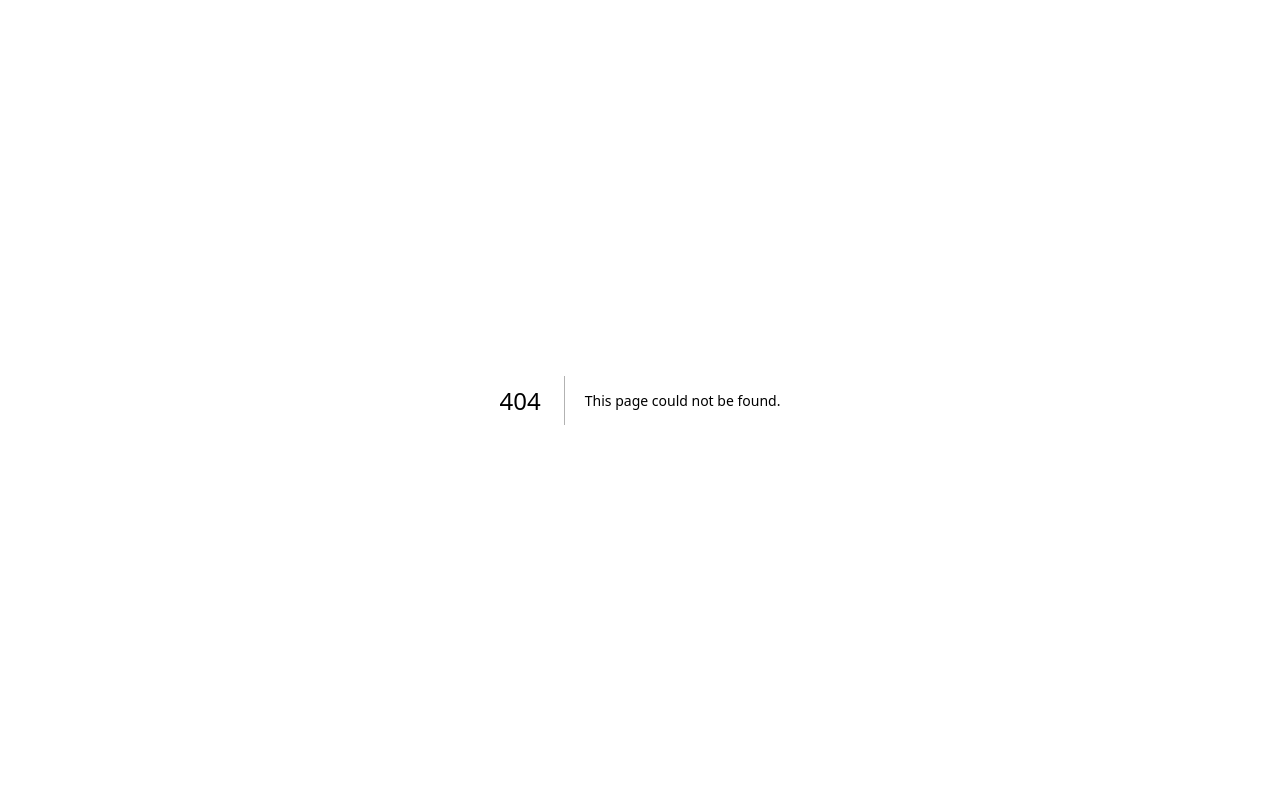
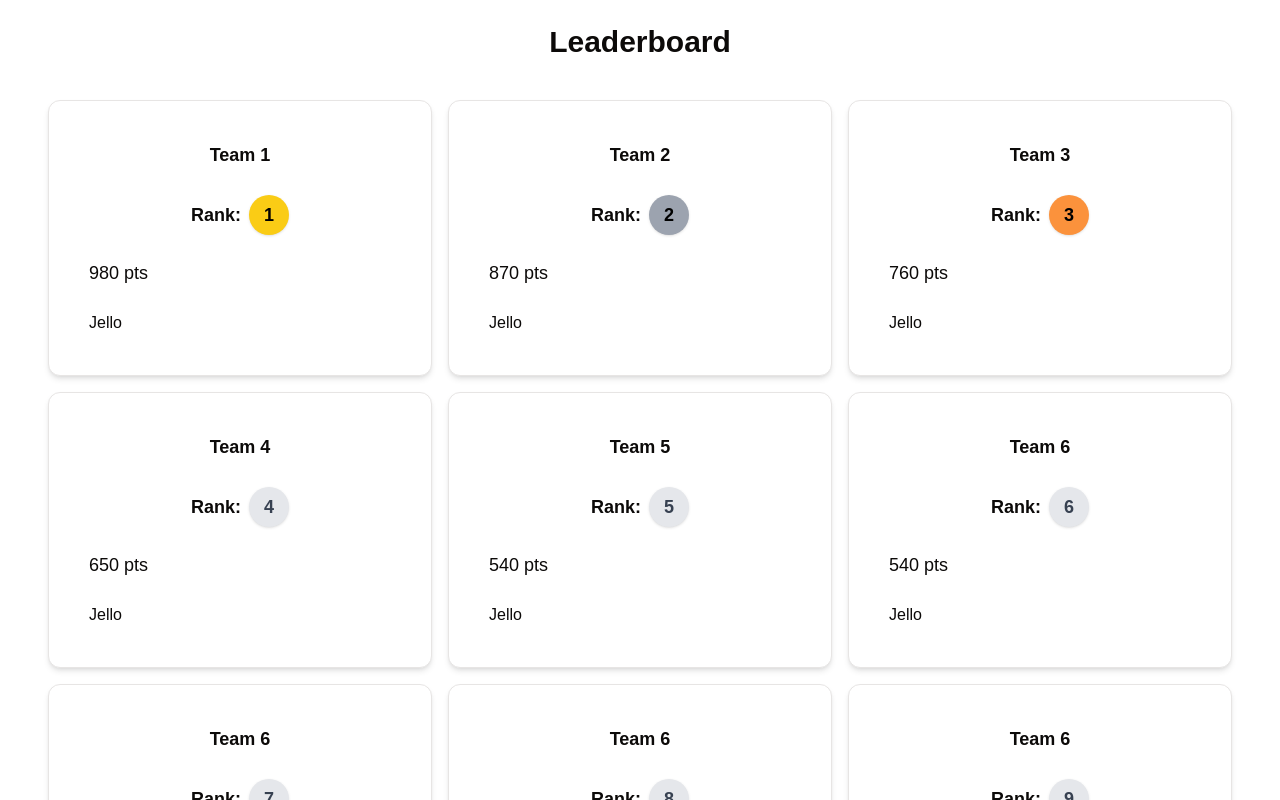
Before and after one commit to thecapst1/basalt, a Next.js app in the folder client/: page /leaderboard in a window 1280 px wide. Before the commit this address had no page. Shown: the top 800 px of the page. Built offline with nearby package versions, Linux system fonts and the light colour scheme.

Commit message:
Incorporated route and leader board

```diff
--- a/client/app/home.css
+++ b/client/app/home.css
@@ -1,6 +1,7 @@
 .login-container {
     display: flex;
     justify-content: center;
+    flex-direction: column;
     align-items: center;
     width: 100vw;
     height: 100vh;
--- /dev/null
+++ b/client/app/leaderboard/page.tsx
@@ -0,0 +1,68 @@
+import React from "react";
+import { Card, CardContent, CardHeader, CardFooter } from "@/components/ui/card";
+import { Badge } from "@/components/ui/badge";
+
+const Leaderboard = () => {
+  const data = [
+    { rank: 1, name: "Team 1", score: 980 },
+    { rank: 2, name: "Team 2", score: 870 },
+    { rank: 3, name: "Team 3", score: 760 },
+    { rank: 4, name: "Team 4", score: 650 },
+    { rank: 5, name: "Team 5", score: 540 },
+    { rank: 6, name: "Team 6", score: 540 },
+    { rank: 7, name: "Team 6", score: 540 },
+    { rank: 8, name: "Team 6", score: 540 },
+    { rank: 9, name: "Team 6", score: 540 },
+
+  ];
+
+  const getRankColor = (rank: number) => {
+    switch (rank) {
+      case 1:
+        return "bg-yellow-400 text-black";
+      case 2:
+        return "bg-gray-400 text-black";
+      case 3:
+        return "bg-orange-400 text-black";
+      default:
+        return "bg-gray-200 text-gray-700";
+    }
+  };
+
+  return (
+    <div className="flex flex-col items-center min-h-screen justify-center gap-10 p-6">
+      <h2 className="text-3xl font-bold">Leaderboard</h2>
+
+      <div className="flex flex-wrap w-full justify-center gap-4">
+        {data.map((player) => (
+          <Card
+            key={player.rank}
+            className="w-[30vw] p-4 shadow-md rounded-xl"
+          >
+            <CardHeader className="flex flex-col gap-5 items-center justify-center">
+              <span className="text-lg font-semibold">{player.name}</span>
+              <div className="flex flex-row justify-center items-center gap-2 text-lg font-semibold">
+                <span>
+                  <b>Rank:</b>
+                </span>
+                <Badge className={`w-10 h-10 flex justify-center items-center text-lg font-semibold rounded-full ${getRankColor(player.rank)}`}>
+                  {player.rank}
+                </Badge>
+              </div>
+            </CardHeader>
+
+            <CardContent>
+              <span className="text-lg font-medium">{player.score} pts</span>
+            </CardContent>
+            <CardFooter>
+              <p>Jello</p>
+            </CardFooter>
+          </Card>
+        ))}
+      </div>
+    </div>
+  );
+
+};
+
+export default Leaderboard;
--- a/client/app/page.tsx
+++ b/client/app/page.tsx
@@ -15,6 +15,7 @@
     FormLabel,
     FormMessage,
 } from '@/components/ui/form';
+import { useRouter } from 'next/navigation';
 
 const LoginFormSchema = z.object({
     username: z.string().min(4, { message: 'Username must be at least 4 characters.' }),
@@ -23,7 +24,7 @@
 type LoginFormValues = z.infer<typeof LoginFormSchema>;
 
 export default function Home() {
-    const [isHostLogin, setIsHostLogin] = useState<boolean>(false);
+    const router = useRouter();
     const [message, setMessage] = useState<string>('');
 
     const form = useForm<LoginFormValues>({
@@ -34,28 +35,24 @@
         },
     });
 
-    const toggleHostLogin = () => {
-        setMessage('');
-        setIsHostLogin((prev) => !prev);
-    };
-
     const onSubmit = () => {
-        if (isHostLogin) {
-            setMessage('Host Logged In');
-        } else if (!isHostLogin) {
-            setMessage('Competitor Logged In');
-        } else {
+        let username = form.getValues().username;
+        if (username == "admin") {
+            router.push('host');
+        }
+        else if (username == "Team1") {
+            router.push('competitor')
+        }
+        else {
             setMessage('Login Failed');
         }
-
         form.reset();
     };
 
     return (
         <div className="login-container">
             <div className="login-page">
-                <h1>{isHostLogin ? 'Host Login' : 'Login'}</h1>
-
+                <h1>Login</h1>
                 <h2 style={{ marginBottom: '5px' }}>
                     Please enter a username and password to get started!
                 </h2>
@@ -89,19 +86,23 @@
                             )}
                         />
 
-                        <div style={{ display: 'flex', justifyContent: 'center' }}>
-                            <Button asChild style={{ marginTop: '10px' }}>
-                                <Link href={isHostLogin ? '/host' : '/competitor'}>Login</Link>
+                        <div className='flex justify-center'>
+                            <Button className='mt-2 w-[6vw]'>
+                                Login
                             </Button>
                         </div>
                     </form>
                 </Form>
 
                 {message && <p>{message}</p>}
-                <button className="login-view" onClick={toggleHostLogin}>
-                    {isHostLogin ? 'Login As Competitor' : 'Login As Host'}
-                </button>
             </div>
+
+            <div className='flex height-20 justify-center items-center'>
+                <Button onClick={() => router.push("/leaderboard")} className='w-[6vw]'>
+                    Leaderboard
+                </Button>
+            </div>
+
         </div>
     );
 }
--- /dev/null
+++ b/client/components/ui/badge.tsx
@@ -0,0 +1,36 @@
+import * as React from "react"
+import { cva, type VariantProps } from "class-variance-authority"
+
+import { cn } from "@/lib/utils"
+
+const badgeVariants = cva(
+  "inline-flex items-center rounded-md border px-2.5 py-0.5 text-xs font-semibold transition-colors focus:outline-none focus:ring-2 focus:ring-ring focus:ring-offset-2",
+  {
+    variants: {
+      variant: {
+        default:
+          "border-transparent bg-primary text-primary-foreground shadow hover:bg-primary/80",
+        secondary:
+          "border-transparent bg-secondary text-secondary-foreground hover:bg-secondary/80",
+        destructive:
+          "border-transparent bg-destructive text-destructive-foreground shadow hover:bg-destructive/80",
+        outline: "text-foreground",
+      },
+    },
+    defaultVariants: {
+      variant: "default",
+    },
+  }
+)
+
+export interface BadgeProps
+  extends React.HTMLAttributes<HTMLDivElement>,
+    VariantProps<typeof badgeVariants> {}
+
+function Badge({ className, variant, ...props }: BadgeProps) {
+  return (
+    <div className={cn(badgeVariants({ variant }), className)} {...props} />
+  )
+}
+
+export { Badge, badgeVariants }
--- /dev/null
+++ b/client/components/ui/card.tsx
@@ -0,0 +1,76 @@
+import * as React from "react"
+
+import { cn } from "@/lib/utils"
+
+const Card = React.forwardRef<
+  HTMLDivElement,
+  React.HTMLAttributes<HTMLDivElement>
+>(({ className, ...props }, ref) => (
+  <div
+    ref={ref}
+    className={cn(
+      "rounded-xl border bg-card text-card-foreground shadow",
+      className
+    )}
+    {...props}
+  />
+))
+Card.displayName = "Card"
+
+const CardHeader = React.forwardRef<
+  HTMLDivElement,
+  React.HTMLAttributes<HTMLDivElement>
+>(({ className, ...props }, ref) => (
+  <div
+    ref={ref}
+    className={cn("flex flex-col space-y-1.5 p-6", className)}
+    {...props}
+  />
+))
+CardHeader.displayName = "CardHeader"
+
+const CardTitle = React.forwardRef<
+  HTMLDivElement,
+  React.HTMLAttributes<HTMLDivElement>
+>(({ className, ...props }, ref) => (
+  <div
+    ref={ref}
+    className={cn("font-semibold leading-none tracking-tight", className)}
+    {...props}
+  />
+))
+CardTitle.displayName = "CardTitle"
+
+const CardDescription = React.forwardRef<
+  HTMLDivElement,
+  React.HTMLAttributes<HTMLDivElement>
+>(({ className, ...props }, ref) => (
+  <div
+    ref={ref}
+    className={cn("text-sm text-muted-foreground", className)}
+    {...props}
+  />
+))
+CardDescription.displayName = "CardDescription"
+
+const CardContent = React.forwardRef<
+  HTMLDivElement,
+  React.HTMLAttributes<HTMLDivElement>
+>(({ className, ...props }, ref) => (
+  <div ref={ref} className={cn("p-6 pt-0", className)} {...props} />
+))
+CardContent.displayName = "CardContent"
+
+const CardFooter = React.forwardRef<
+  HTMLDivElement,
+  React.HTMLAttributes<HTMLDivElement>
+>(({ className, ...props }, ref) => (
+  <div
+    ref={ref}
+    className={cn("flex items-center p-6 pt-0", className)}
+    {...props}
+  />
+))
+CardFooter.displayName = "CardFooter"
+
+export { Card, CardHeader, CardFooter, CardTitle, CardDescription, CardContent }
--- /dev/null
+++ b/client/components/ui/table.tsx
@@ -0,0 +1,120 @@
+import * as React from "react"
+
+import { cn } from "@/lib/utils"
+
+const Table = React.forwardRef<
+  HTMLTableElement,
+  React.HTMLAttributes<HTMLTableElement>
+>(({ className, ...props }, ref) => (
+  <div className="relative w-full overflow-auto">
+    <table
+      ref={ref}
+      className={cn("w-full caption-bottom text-sm", className)}
+      {...props}
+    />
+  </div>
+))
+Table.displayName = "Table"
+
+const TableHeader = React.forwardRef<
+  HTMLTableSectionElement,
+  React.HTMLAttributes<HTMLTableSectionElement>
+>(({ className, ...props }, ref) => (
+  <thead ref={ref} className={cn("[&_tr]:border-b", className)} {...props} />
+))
+TableHeader.displayName = "TableHeader"
+
+const TableBody = React.forwardRef<
+  HTMLTableSectionElement,
+  React.HTMLAttributes<HTMLTableSectionElement>
+>(({ className, ...props }, ref) => (
+  <tbody
+    ref={ref}
+    className={cn("[&_tr:last-child]:border-0", className)}
+    {...props}
+  />
+))
+TableBody.displayName = "TableBody"
+
+const TableFooter = React.forwardRef<
+  HTMLTableSectionElement,
+  React.HTMLAttributes<HTMLTableSectionElement>
+>(({ className, ...props }, ref) => (
+  <tfoot
+    ref={ref}
+    className={cn(
+      "border-t bg-muted/50 font-medium [&>tr]:last:border-b-0",
+      className
+    )}
+    {...props}
+  />
+))
+TableFooter.displayName = "TableFooter"
+
+const TableRow = React.forwardRef<
+  HTMLTableRowElement,
+  React.HTMLAttributes<HTMLTableRowElement>
+>(({ className, ...props }, ref) => (
+  <tr
+    ref={ref}
+    className={cn(
+      "border-b transition-colors hover:bg-muted/50 data-[state=selected]:bg-muted",
+      className
+    )}
+    {...props}
+  />
+))
+TableRow.displayName = "TableRow"
+
+const TableHead = React.forwardRef<
+  HTMLTableCellElement,
+  React.ThHTMLAttributes<HTMLTableCellElement>
+>(({ className, ...props }, ref) => (
+  <th
+    ref={ref}
+    className={cn(
+      "h-10 px-2 text-left align-middle font-medium text-muted-foreground [&:has([role=checkbox])]:pr-0 [&>[role=checkbox]]:translate-y-[2px]",
+      className
+    )}
+    {...props}
+  />
+))
+TableHead.displayName = "TableHead"
+
+const TableCell = React.forwardRef<
+  HTMLTableCellElement,
+  React.TdHTMLAttributes<HTMLTableCellElement>
+>(({ className, ...props }, ref) => (
+  <td
+    ref={ref}
+    className={cn(
+      "p-2 align-middle [&:has([role=checkbox])]:pr-0 [&>[role=checkbox]]:translate-y-[2px]",
+      className
+    )}
+    {...props}
+  />
+))
+TableCell.displayName = "TableCell"
+
+const TableCaption = React.forwardRef<
+  HTMLTableCaptionElement,
+  React.HTMLAttributes<HTMLTableCaptionElement>
+>(({ className, ...props }, ref) => (
+  <caption
+    ref={ref}
+    className={cn("mt-4 text-sm text-muted-foreground", className)}
+    {...props}
+  />
+))
+TableCaption.displayName = "TableCaption"
+
+export {
+  Table,
+  TableHeader,
+  TableBody,
+  TableFooter,
+  TableHead,
+  TableRow,
+  TableCell,
+  TableCaption,
+}
```
